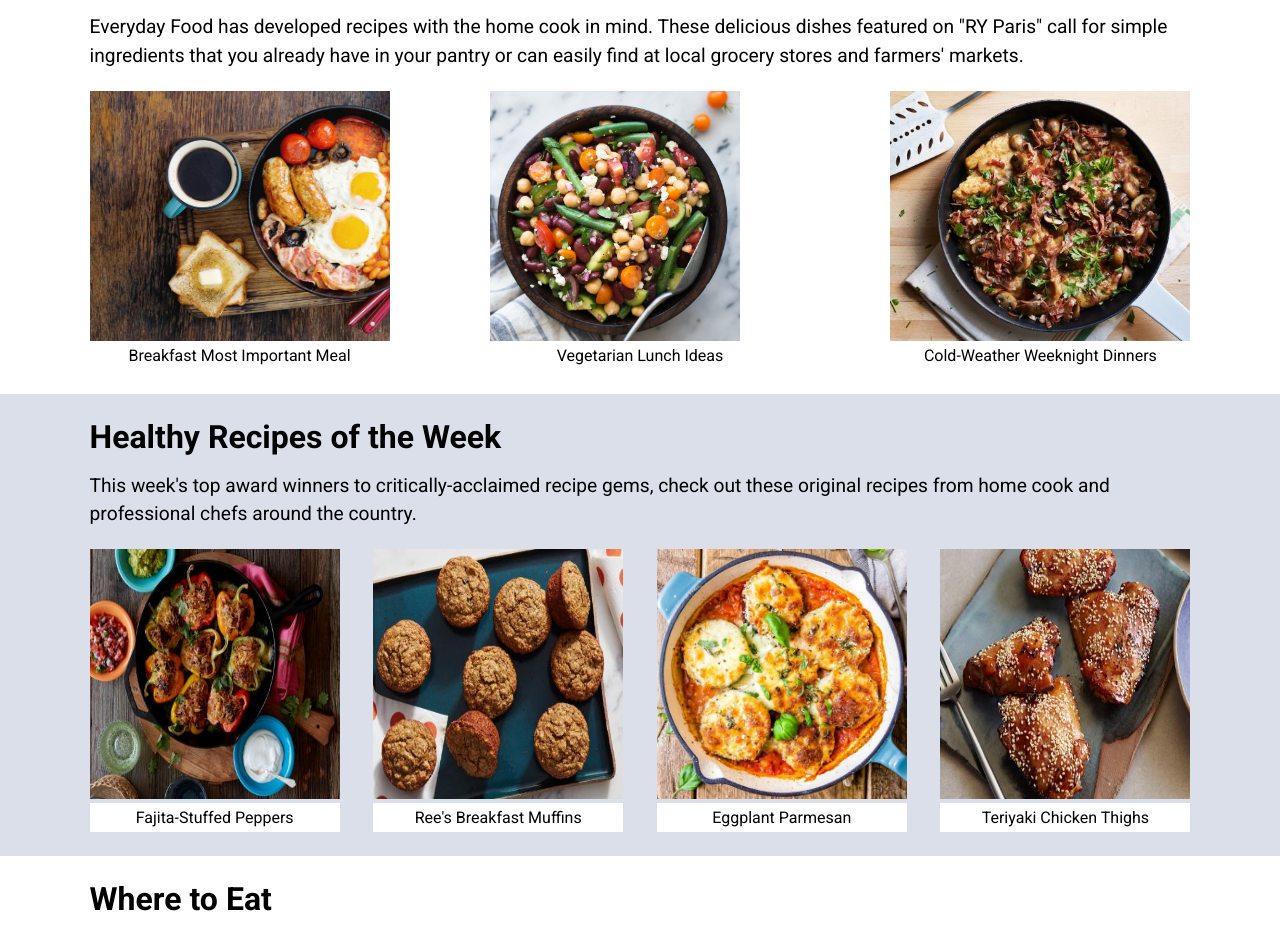
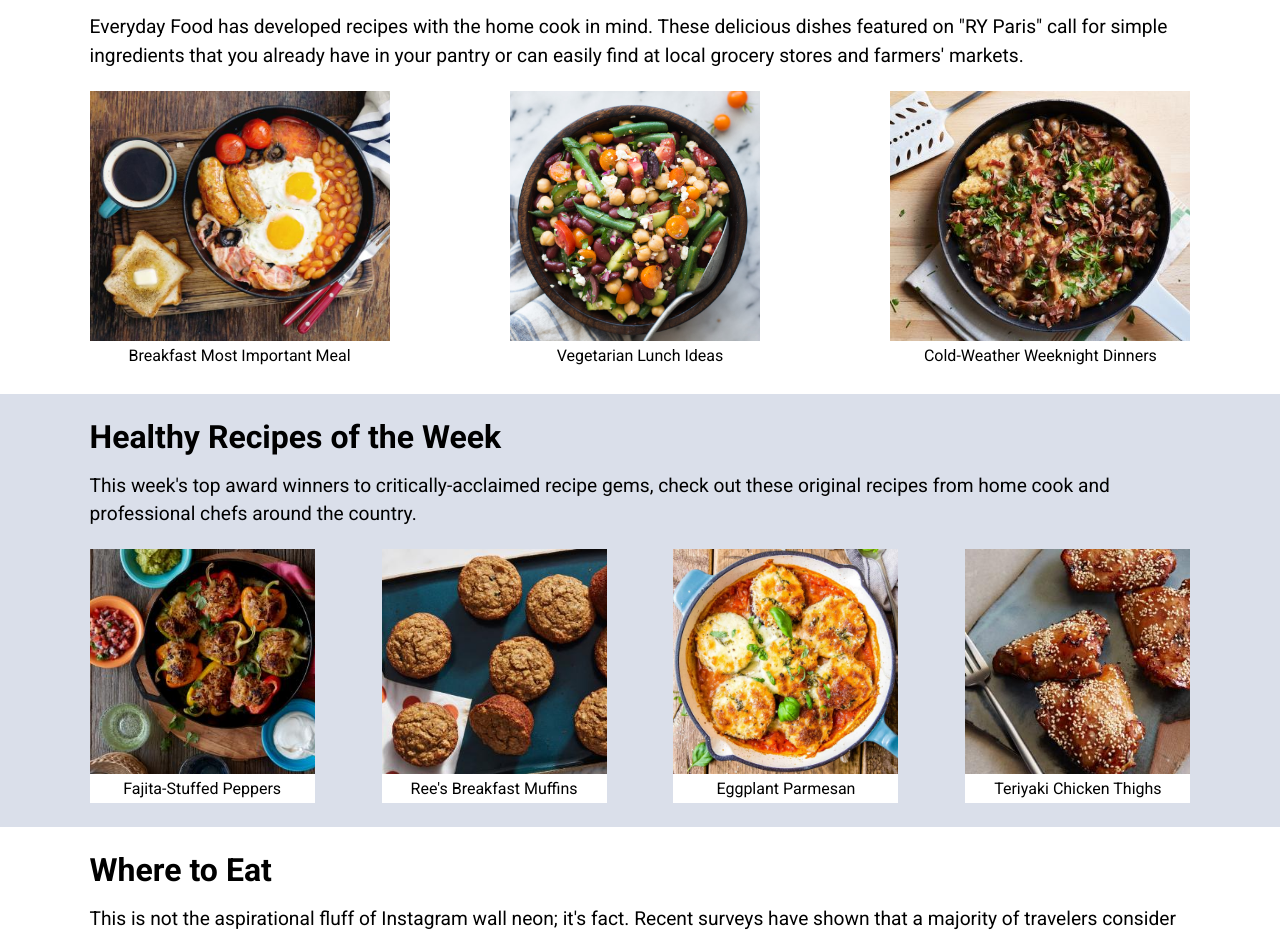
Before and after one commit to sherylmoser/RyParis-HTML-CSS-Project, a plain HTML site: page project-folder/index.html in a window 1280 px wide. Shown: the part 670-1601 px from the top of the page. Drawn offline with Linux system fonts and the light colour scheme.

Commit message:
finalize small image styling

```diff
--- a/project-folder/css/style.css
+++ b/project-folder/css/style.css
@@ -71,18 +71,32 @@ header a, footer a {
     text-align: center;
     padding: 5px;
 }
-.breakfast {
-
+.breakfast img {
+    position: relative;
+    right: 65px;
+}
+.veggie img {
+    position: relative;
+    left: 20px;
 }
 .healthyRecipes {
     background-color: #dadfea;
 }
+.healthImageParent {
+    display: flex;
+    flex-direction: column;
+}
+.healthImage {
+    overflow: hidden;
+    height: 225px;
+    width: 225px;
+    position: relative;
+}
 .healthImage img{
-    height: 250px;
-    width: 250px;
-    overflow: hidden;
+    height: 100%;
+    position: absolute;
 }
-.healthImage p {
+.healthText {
     background-color: #ffffff;
 }
 .whereImage img {
--- a/project-folder/index.html
+++ b/project-folder/index.html
@@ -15,14 +15,14 @@
 <body>
     <header>
         <div class="logo">
-            <img src="images/ryparis-logo.png" alt="Ry Paris logo">
+            <a href="index.html"><img src="images/ryparis-logo.png" alt="Ry Paris logo"></a>
         </div>
         <div class="navbar">
             <nav>
                 <a href="">Popular Recipes</a>
                 <a href="">What's New</a>
                 <a href="">Categories</a>
-                <a href="">Meal Ideas</a>
+                <a href="recipe.html">Meal Ideas</a>
             </nav>
         </div>
     </header>
@@ -48,7 +48,7 @@
                 </div>
             </div>
             <div class="threeImagesParent">
-                <div class="threeImages">
+                <div class="threeImages veggie">
                     <img src="images/vegetarian-ideas.jpg" alt="Vegetarian Ideas">
                 </div>
                 <div class="threeImagesText">
@@ -67,28 +67,44 @@
 
     </div>
     <div class="healthyRecipes contentDiv">
-        <div class="healthText textContent">
+        <div class="healthyText textContent">
             <h2>Healthy Recipes of the Week</h2>
             <p>This week's top award winners to critically-acclaimed recipe gems, check out these original recipes from
                 home cook and professional chefs around the country.
             </p>
         </div>
         <div class="healthyImagesDiv imagesDiv">
+            <div class="healthImageParent">
                 <div class="healthImage">
                     <img src="images/fajita-peppers.jpeg" alt="Fajita Stuffed Peppers">
+                </div>
+                <div class="healthText">
                     <p>Fajita-Stuffed Peppers</p>
                 </div>
+            </div>
+            <div class="healthImageParent">
                 <div class="healthImage">
                     <img src="images/muffins.jpeg" alt="Breakfast Muffins">
+                </div>
+                <div class="healthText">
                     <p>Ree's Breakfast Muffins</p>
                 </div>
+            </div>
+            <div class="healthImageParent">
                 <div class="healthImage">
                     <img src="images/eggplant-parmesan.jpg" alt="Eggplant Parmesan">
+                </div>
+                <div class="healthText">
                     <p>Eggplant Parmesan</p>
                 </div>
+            </div>
+            <div class="healthImageParent">
                 <div class="healthImage">
                     <img src="images/teriyaki-chicken.jpeg" alt="Teriyaki Chicken Thighs">
+                </div>
+                <div class="healthText">
                     <p>Teriyaki Chicken Thighs</p>
+                </div>
             </div>
         </div>
     </div>
@@ -124,7 +140,7 @@
                 </div>
             </div>
             <div class="threeImagesParent">
-                <div class="whereImage threeImages">
+                <div class="whereImage threeImages veggie">
                     <img src="images/vegetarian-ideas.jpg" alt="Bowl of Vegetarian Food">
                 </div>
                 <div class="threeImagesText">
```
Also changed, not shown: project-folder/css/recipestyle.css (+5 -4 lines), project-folder/recipe.html (+17 -7 lines). Lines whose indentation alone changed are shown as unchanged.
